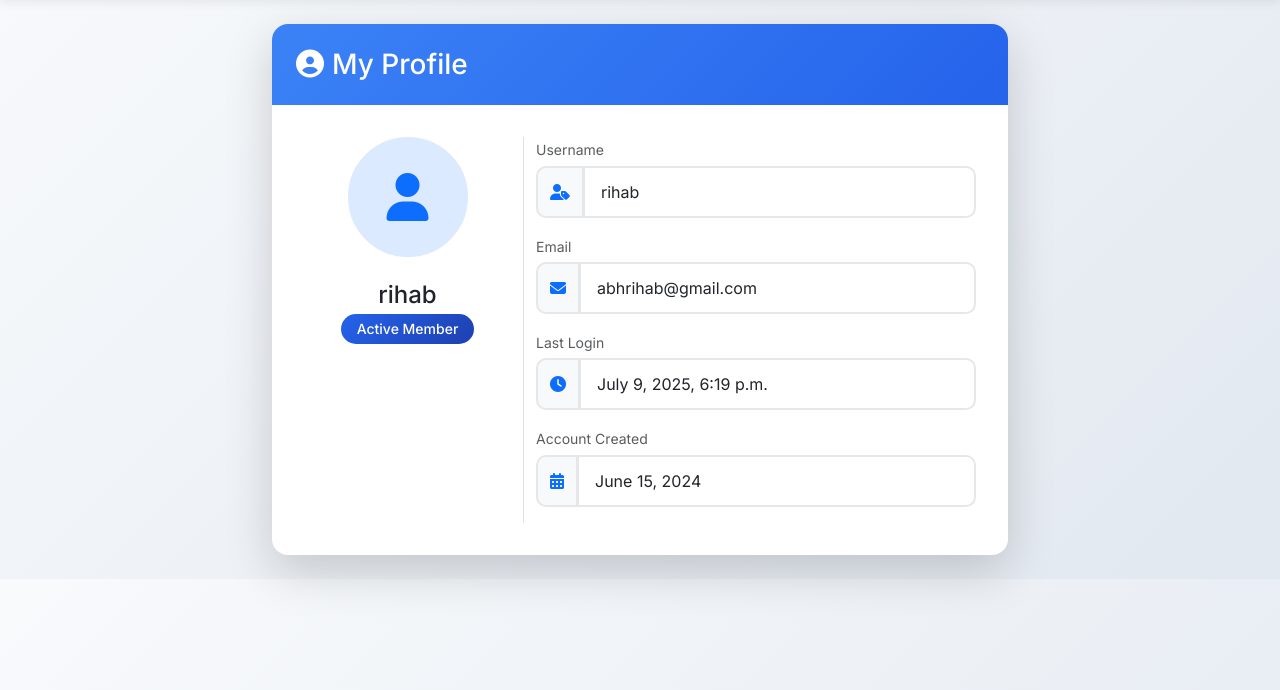
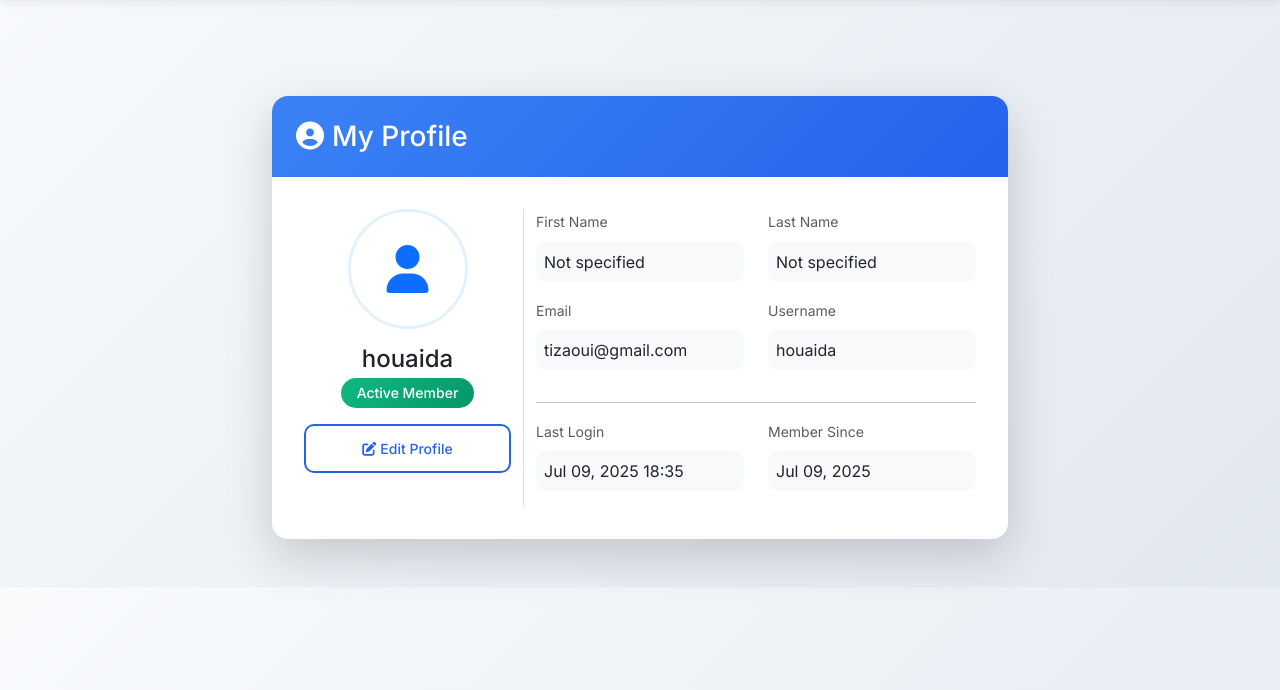
Before and after one commit to rihabbenh26/projet_RHC, a Django app: page /profile/ in a window 1280 px wide. Shown: the part 110-800 px from the top of the page. Run offline with Django 4.2, Linux system fonts and the light colour scheme; a user stored in the database is signed in; data comes from the database, SQL or seed files in the repository.

Commit message:
ggggggggggggggggggggggg

```diff
--- a/core/urls.py
+++ b/core/urls.py
@@ -6,4 +6,5 @@ app_name = 'core'
 urlpatterns = [
     path('', views.dashboard, name='dashboard'),
     path('register/', views.register, name='register'),
+
 ]
--- a/core/views.py
+++ b/core/views.py
@@ -6,6 +6,12 @@ from sales.models import Sale
 from datetime import datetime, timedelta
 from django.shortcuts import render, redirect
 from django.contrib.auth.forms import UserCreationForm
+from django.contrib import messages
+from django.core.exceptions import ValidationError
+from django.contrib.auth.models import User
+from django.contrib.auth.forms import UserCreationForm
+from django.contrib.auth.models import User
+from django import forms
 from django.contrib import messages
 
 @login_required
@@ -42,31 +48,96 @@ def dashboard(request):
     return render(request, 'core/dashboard.html', context)
 
 def register(request):
+    class ExtendedUserCreationForm(UserCreationForm):
+        email = forms.EmailField(required=True, label="Email")
+
+        class Meta:
+            model = User
+            fields = ("username", "email", "password1", "password2")
+
+        def clean_email(self):
+            email = self.cleaned_data.get('email')
+            if User.objects.filter(email=email).exists():
+                raise forms.ValidationError("This email is already registered.")
+            return email
+
     if request.method == 'POST':
-        form = UserCreationForm(request.POST)
+        form = ExtendedUserCreationForm(request.POST)
         if form.is_valid():
-            form.save()
+            user = form.save()
+            # Removed the messages.success line
             return redirect('login')
     else:
-        form = UserCreationForm()
+        form = ExtendedUserCreationForm()
+
     return render(request, 'registration/register.html', {'form': form})
+
 
 @login_required
 def profile_view(request):
-    return render(request, 'profile.html', {
-        'user': request.user
-    })
+    # Force fresh data from database
+    user = User.objects.get(pk=request.user.pk)
+
+    # Debug: Verify we're getting fresh data
+    print(f"\n[DEBUG] Profile View - Current User Data:")
+    print(f"First: '{user.first_name}' | Last: '{user.last_name}' | Email: '{user.email}'")
+
+    return render(request, 'registration/profile.html', {'user': user})
 
 @login_required
 def edit_profile(request):
     if request.method == 'POST':
-        user = request.user
-        user.first_name = request.POST.get('first_name', '')
-        user.last_name = request.POST.get('last_name', '')
-        user.username = request.POST.get('username', '')
-        user.email = request.POST.get('email', '')
-        user.save()
-        messages.success(request, 'Your profile has been updated!')
-        return redirect('profile')
+        try:
+            user = request.user
+            new_email = request.POST.get('email', '').strip()
+
+            # Debug: Show received form data
+            print(f"\n[DEBUG] Edit Profile - Form Submission:")
+            print(f"First: '{request.POST.get('first_name')}'")
+            print(f"Last: '{request.POST.get('last_name')}'")
+            print(f"Email: '{new_email}'")
+
+            # Validate email format
+            if '@' not in new_email or '.' not in new_email:
+                raise ValidationError("Please enter a valid email address")
+
+            # Check email uniqueness
+            if new_email != user.email and User.objects.filter(email=new_email).exists():
+                raise ValidationError("This email is already in use")
+
+            # Update fields (convert empty strings to None)
+            user.first_name = request.POST.get('first_name', '').strip() or None
+            user.last_name = request.POST.get('last_name', '').strip() or None
+            user.email = new_email
+
+            # Debug: Before saving
+            print(f"\n[DEBUG] Before Save - User State:")
+            print(f"First: '{user.first_name}' | Last: '{user.last_name}' | Email: '{user.email}'")
+
+            # Save with explicit field updates
+            user.save(update_fields=['first_name', 'last_name', 'email'])
+
+            # Debug: After saving
+            print(f"\n[DEBUG] After Save - User State:")
+            print(f"First: '{user.first_name}' | Last: '{user.last_name}' | Email: '{user.email}'")
+
+            # Verify database state
+            db_user = User.objects.get(pk=user.pk)
+            print(f"\n[DEBUG] Database State:")
+            print(f"First: '{db_user.first_name}' | Last: '{db_user.last_name}' | Email: '{db_user.email}'")
+
+            messages.success(request, 'Profile updated successfully!')
+            return redirect('profile')
+
+        except Exception as e:
+            messages.error(request, f"Error: {str(e)}")
+            # Preserve form input on error
+            return render(request, 'edit_profile.html', {
+                'preserved_data': {
+                    'first_name': request.POST.get('first_name'),
+                    'last_name': request.POST.get('last_name'),
+                    'email': request.POST.get('email')
+                }
+            })
 
     return render(request, 'registration/edit_profile.html')
--- a/pharmacy/urls.py
+++ b/pharmacy/urls.py
@@ -16,8 +16,8 @@ urlpatterns = [
     path('login/', auth_views.LoginView.as_view(template_name='registration/login.html'), name='login'),
     path('logout/', auth_views.LogoutView.as_view(), name='logout'),
     path('register/', auth_views.LoginView.as_view(template_name='registration/login.html'), name='register'),
-    path('profile/', auth_views.LoginView.as_view(template_name='registration/profile.html'), name='profile'),
-
+   path('profile/', views.profile_view, name='profile'),
+    path('profile/edit/', views.edit_profile, name='edit_profile'),
     path('accounts/', include('django.contrib.auth.urls')),
 
 ]
--- a/templates/base.html
+++ b/templates/base.html
@@ -3,6 +3,9 @@
 <head>
     <meta charset="UTF-8">
     <meta name="viewport" content="width=device-width, initial-scale=1.0">
+    <meta http-equiv="Cache-Control" content="no-cache, no-store, must-revalidate">
+    <meta http-equiv="Pragma" content="no-cache">
+    <meta http-equiv="Expires" content="0">
     <title>{% block title %}PHARMAFLOW - Pharmacy Management{% endblock %}</title>
 
     <!-- Bootstrap CSS -->
--- a/templates/registration/profile.html
+++ b/templates/registration/profile.html
@@ -3,7 +3,7 @@
 {% block title %}My Profile - PHARMAFLOW{% endblock %}
 
 {% block content %}
-<div class="container">
+<div class="container py-4 mt-5">  <!-- Added mt-4 for top margin -->
     <div class="row justify-content-center">
         <div class="col-md-8">
             <div class="card shadow-lg">
@@ -14,56 +14,58 @@
                 </div>
                 <div class="card-body">
                     <div class="row">
-                        <!-- Profile Picture Column -->
                         <div class="col-md-4 text-center border-end">
-                            <div class="position-relative mb-4">
-                                <div class="avatar-circle bg-light-blue" style="width: 120px; height: 120px; margin: 0 auto;">
-                                    <i class="fas fa-user fa-3x text-primary" style="line-height: 120px;"></i>
-                                </div>
+                            <div class="avatar-circle bg-light-blue mb-3">
+                                <i class="fas fa-user fa-3x text-primary"></i>
                             </div>
-                            <h4 class="mb-1">rihab</h4>
-                            <span class="badge bg-primary">Active Member</span>
+                            <h4 class="mb-1">{{ user.username }}</h4>
+                            <span class="badge bg-{% if user.is_active %}success{% else %}secondary{% endif %} mb-3">
+                                {% if user.is_active %}Active{% else %}Inactive{% endif %} Member
+                            </span>
+                            <div class="d-grid">
+                                <a href="{% url 'edit_profile' %}" class="btn btn-sm btn-outline-primary">
+                                    <i class="fas fa-edit me-1"></i>Edit Profile
+                                </a>
+                            </div>
                         </div>
 
-                        <!-- Profile Details Column -->
                         <div class="col-md-8">
-                            <div class="mb-3">
-                                <label class="form-label text-muted small mb-1">Username</label>
-                                <div class="input-group">
-                                    <span class="input-group-text bg-light">
-                                        <i class="fas fa-user-tag text-primary"></i>
-                                    </span>
-                                    <input type="text" class="form-control" value="rihab" readonly>
+                            <div class="row">
+                                <div class="col-md-6 mb-3">
+                                    <label class="form-label text-muted small">First Name</label>
+                                    <div class="form-control bg-light">{{ user.first_name|default:"Not specified" }}</div>
+                                </div>
+                                <div class="col-md-6 mb-3">
+                                    <label class="form-label text-muted small">Last Name</label>
+                                    <div class="form-control bg-light">{{ user.last_name|default:"Not specified" }}</div>
                                 </div>
                             </div>
 
-                            <div class="mb-3">
-                                <label class="form-label text-muted small mb-1">Email</label>
-                                <div class="input-group">
-                                    <span class="input-group-text bg-light">
-                                        <i class="fas fa-envelope text-primary"></i>
-                                    </span>
-                                    <input type="email" class="form-control" value="abhrihab@gmail.com" readonly>
+                            <div class="row">
+                                <div class="col-md-6 mb-3">
+                                    <label class="form-label text-muted small">Email</label>
+                                    <div class="form-control bg-light">{{ user.email }}</div>
+                                </div>
+                                <div class="col-md-6 mb-3">
+                                    <label class="form-label text-muted small">Username</label>
+                                    <div class="form-control bg-light">{{ user.username }}</div>
                                 </div>
                             </div>
 
-                            <div class="mb-3">
-                                <label class="form-label text-muted small mb-1">Last Login</label>
-                                <div class="input-group">
-                                    <span class="input-group-text bg-light">
-                                        <i class="fas fa-clock text-primary"></i>
-                                    </span>
-                                    <input type="text" class="form-control" value="July 9, 2025, 6:19 p.m." readonly>
+                            <hr>
+
+                            <div class="row">
+                                <div class="col-md-6 mb-3">
+                                    <label class="form-label text-muted small">Last Login</label>
+                                    <div class="form-control bg-light">
+                                        {{ user.last_login|date:"M d, Y H:i"|default:"Never" }}
+                                    </div>
                                 </div>
-                            </div>
-
-                            <div class="mb-3">
-                                <label class="form-label text-muted small mb-1">Account Created</label>
-                                <div class="input-group">
-                                    <span class="input-group-text bg-light">
-                                        <i class="fas fa-calendar-alt text-primary"></i>
-                                    </span>
-                                    <input type="text" class="form-control" value="June 15, 2024" readonly>
+                                <div class="col-md-6 mb-3">
+                                    <label class="form-label text-muted small">Member Since</label>
+                                    <div class="form-control bg-light">
+                                        {{ user.date_joined|date:"M d, Y" }}
+                                    </div>
                                 </div>
                             </div>
                         </div>
@@ -76,15 +78,19 @@
 
 <style>
     .avatar-circle {
+        width: 120px;
+        height: 120px;
         border-radius: 50%;
         display: flex;
         align-items: center;
         justify-content: center;
-        border: 3px solid var(--light-blue);
+        margin: 0 auto;
+        border: 3px solid #e3f2fd;
     }
-
-    .bg-light-blue {
-        background-color: var(--light-blue);
+    .form-control.bg-light {
+        border: none;
+        padding: 0.5rem;
+        min-height: 38px;
     }
 </style>
 {% endblock %}
--- a/templates/registration/register.html
+++ b/templates/registration/register.html
@@ -20,7 +20,8 @@
     }
 
     body {
-      background: #f9fafb;
+
+      background-color: #ffffff !important;
       min-height: 100vh;
       font-family: 'Inter', sans-serif;
       display: flex;
```
Also changed, not shown: templates/registration/edit_profile.html (+57 -24 lines).
